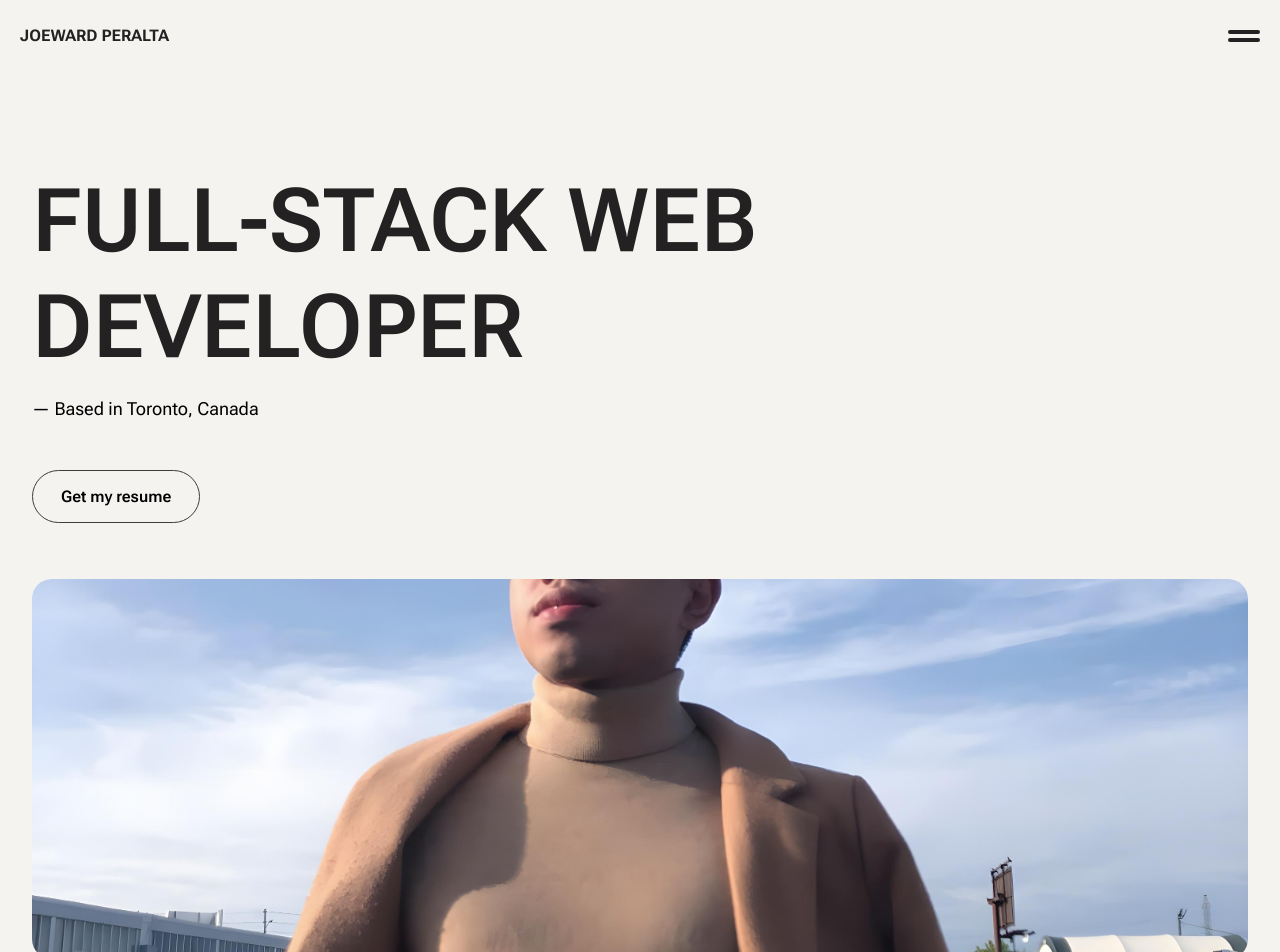
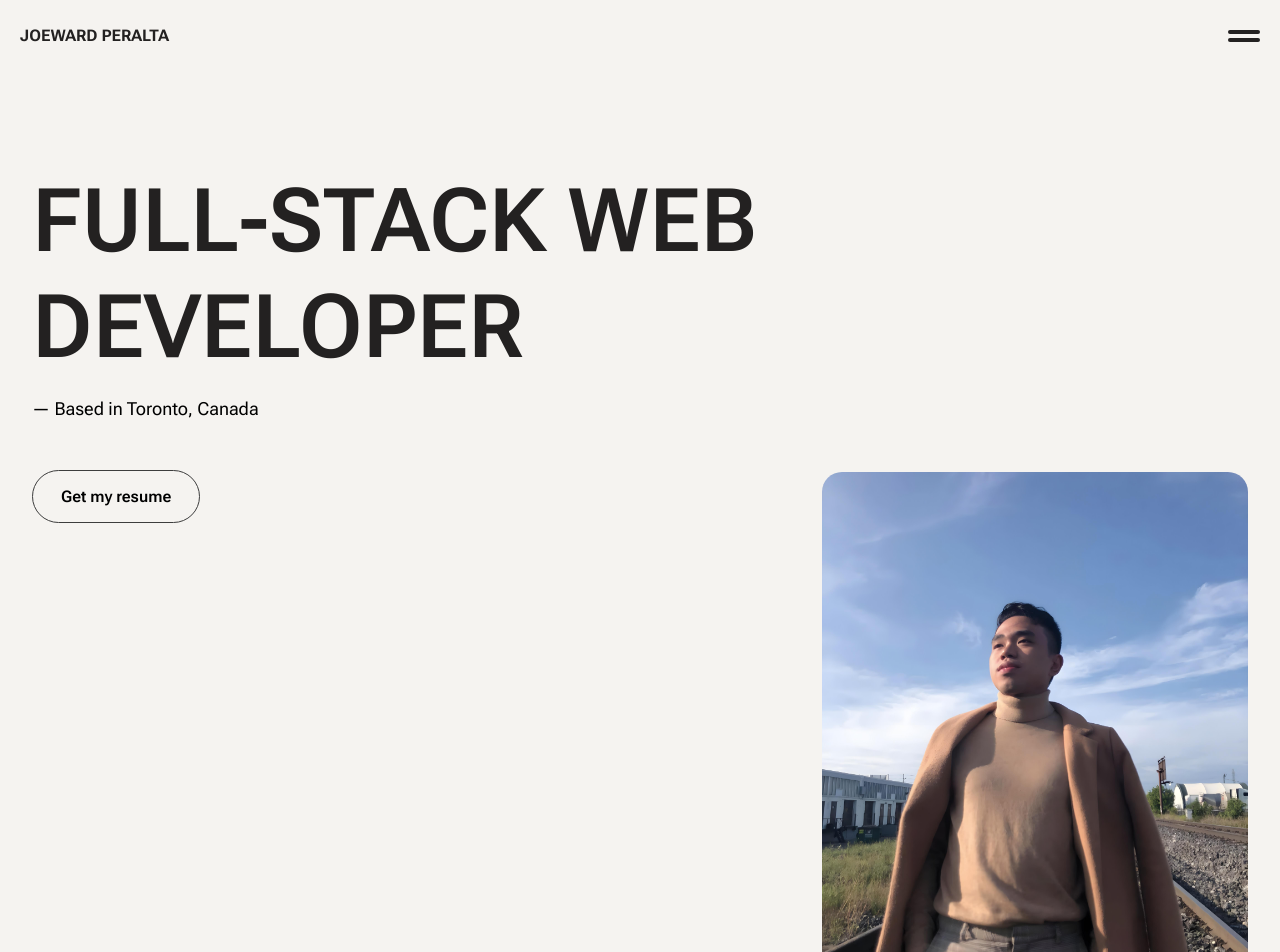
Before and after one commit to joewardperalta/developer-portfolio, a Next.js app: page / in a window 1280 px wide. Shown: the top 952 px of the page. Built offline with nearby package versions, Linux system fonts and the light colour scheme.

Commit message:
Optimized the hero section for tablet device

```diff
--- a/app/page.js
+++ b/app/page.js
@@ -43,13 +43,13 @@ export default function Home() {
         {/* Hero */}
         <Section id="hero">
           <Container>
-            <Column className="mb-10">
+            <Column className="tablet:mb-[-51px] mb-10">
               <Title>Full-Stack Web Developer</Title>
               <SubTitle>— Based in Toronto, Canada</SubTitle>
               <PrimaryButton>Get my resume</PrimaryButton>
             </Column>
 
-            <Column className="h-[380px]">
+            <Column className="tablet:max-w-[26.625rem] tablet:max-h-[31.5625rem] tablet:my-0 tablet:ml-auto max-h-[380px]">
               <Image
                 className="h-full w-full rounded-default object-cover"
                 src="/Joeward Peralta Portrait.jpeg"
```
